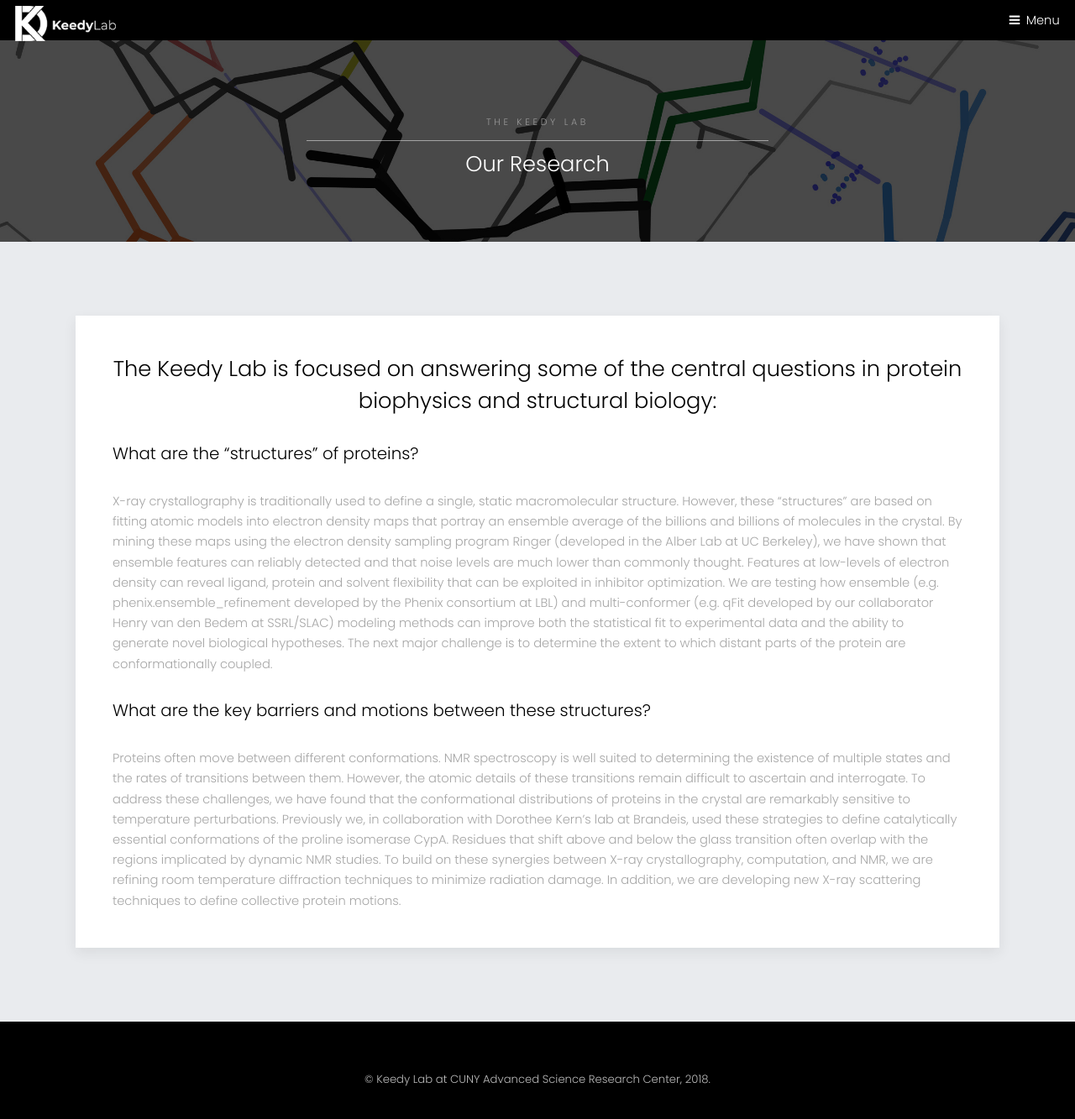
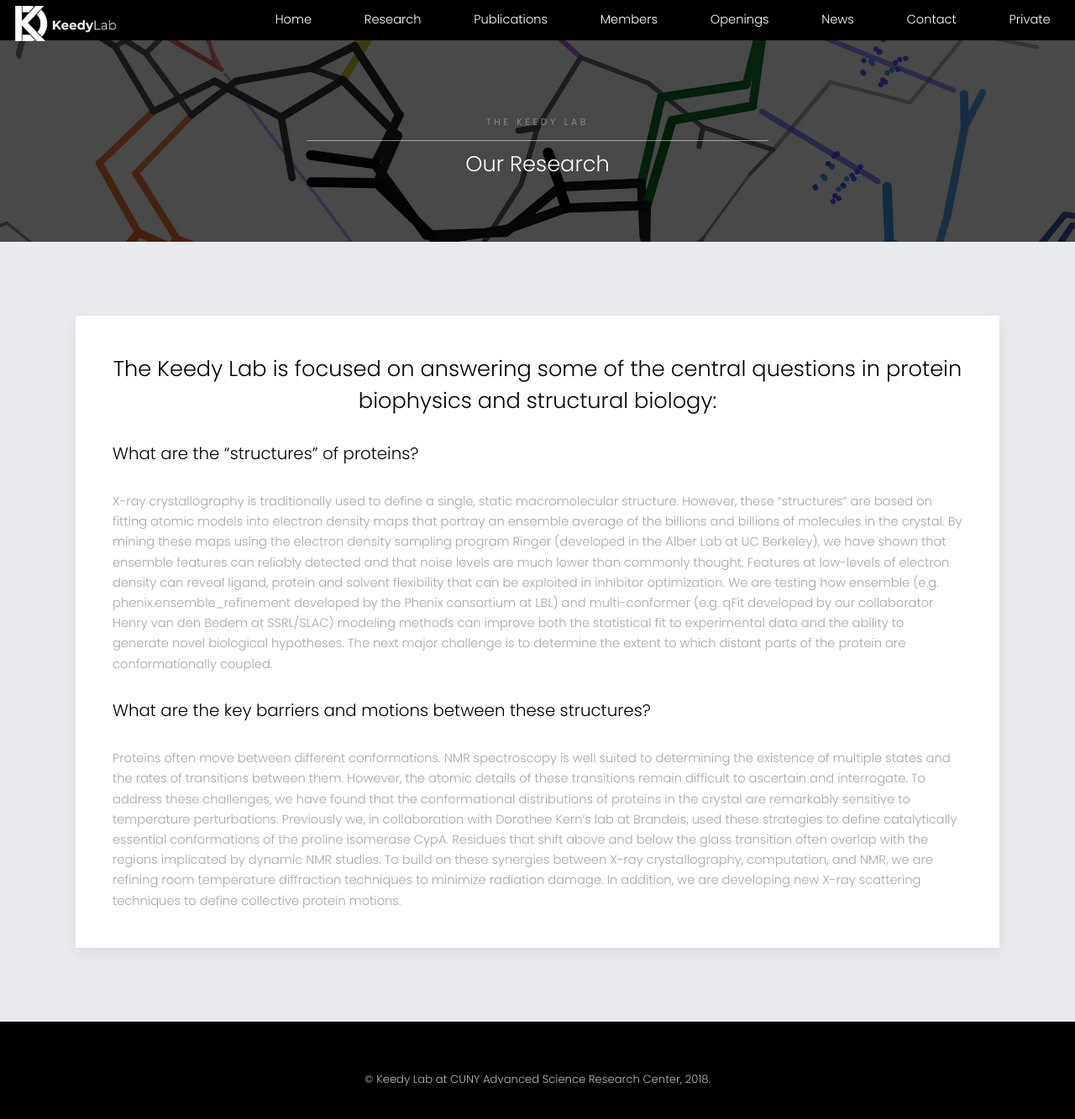
Before and after one commit to keedylab/keedylab.github.io, a Jekyll site: the page built from research.html, in a window 1280 px wide and 1341 px high. Shown: the top 1333 px of the window at 84% size. Built offline with Jekyll 4.4.1, drawn with Linux system fonts in a browser that asks for light colours.

Commit message:
Updated nagivation style

```diff
--- a/_includes/header-default.html
+++ b/_includes/header-default.html
@@ -1,7 +1,34 @@
         <!-- Header -->
             <header id="header">
                 <div class="logo"><a href="{{site.baseurl}}/index.html"><img src="{{site.baseurl}}/images/keedy-lab-logo.png"></a></div>
-                <a href="#menu">Menu</a>
+
+
+<nav>
+  <div class="navWide">
+    <div class="wideDiv">
+            {% for link in site.data.navlinks %}
+                {% if page.group == link.group %}
+                    <a href="{{link.link}}" alt="{{link.name}}">{{link.name}}</a>
+                {% else %}
+                    <a href="{{link.link}}" alt="{{link.name}}">{{link.name}}</a>
+                {% endif %}
+            {% endfor %}
+    </div>
+  </div>
+  <div class="navNarrow">
+    <i class="fa fa-bars fa-1x"></i>
+    <div class="narrowLinks hidden">
+            {% for link in site.data.navlinks %}
+                {% if page.group == link.group %}
+                    <a href="{{link.link}}" alt="{{link.name}}">{{link.name}}</a>
+                {% else %}
+                    <a href="{{link.link}}" alt="{{link.name}}">{{link.name}}</a>
+                {% endif %}
+            {% endfor %}
+    </div>
+  </div>
+</nav>
+
             </header>
 
         <!-- Nav -->
@@ -17,7 +44,7 @@
                 </ul>
             </nav>-->
 
-            <nav id="menu">
+         <!--   <nav id="menu">
                 <ul class="links">
             {% for link in site.data.navlinks %}
                 {% if page.group == link.group %}
@@ -27,4 +54,4 @@
                 {% endif %}
             {% endfor %}
                 </ul>
-            </nav>
+            </nav>-->
--- a/assets/css/main.css
+++ b/assets/css/main.css
@@ -3886,7 +3886,7 @@
 
 /* Menu */
 
-	#menu {
+/*	#menu {
 		-moz-transform: translateX(20rem);
 		-webkit-transform: translateX(20rem);
 		-ms-transform: translateX(20rem);
@@ -4011,7 +4011,77 @@
 				padding: 2.5rem 1.75rem;
 			}
 
-		}
+		}*/
+
+/* NavMenu */
+
+nav {
+
+	overflow: hidden;
+}
+
+nav	a {
+		color: #fff;
+}
+
+nav	a:hover {
+		color: #000;
+}
+
+nav .navWide {
+	display: none;
+	margin: 0 auto;
+}
+
+nav .navWide .wideDiv {
+	text-align: right;
+}
+
+nav .navWide .wideDiv a {
+	text-decoration: none;
+	text-transform: capitalize;
+	display: inline-block;
+	/*Adjust padding to increase/decrease the space between links.*/
+	padding: 0 2em;
+}
+
+/*Navbar is set to default with the "hamburger" and links on the left
+side of the screen. To move to the right of the screen, simply
+change the three "float: Left;" references to read "float: right;".*/
+nav	.navNarrow i {
+	float: right;
+	cursor: pointer;
+	color: #fff;
+	display: block;
+	padding-top: 0.75em;
+	padding-right: 0.5em;
+}
+
+nav .navNarrow .narrowLinks a {
+	background-color: transparent;
+	display: inline-block;
+	text-decoration: none;
+	float: right;
+	clear: left;
+	padding: 1em 1em;
+}
+
+.hidden {
+  display: none;
+}
+
+/*Adjust breakpoint as desired to select when the "hamburger" menu is
+replaced by just the links.*/
+@media (min-width: 480px) {
+
+	nav .navWide {
+		display: block;
+	}
+
+	nav .navNarrow {
+		display: none;
+	}
+}
 
 /* Banner */
 
```
Also changed, not shown: _includes/footer.html (+10 -0 lines), _includes/header.html (+27 -3 lines), news/index.html (added, +8 -0 lines).
